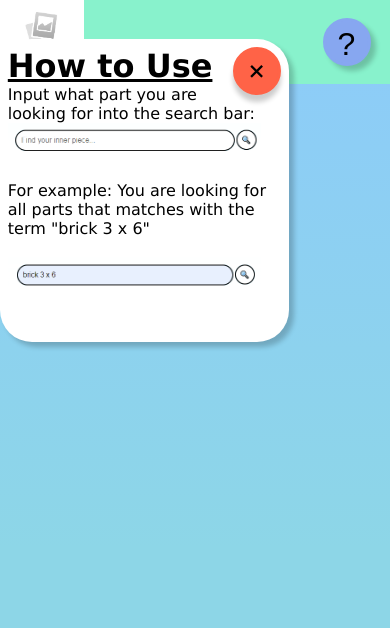
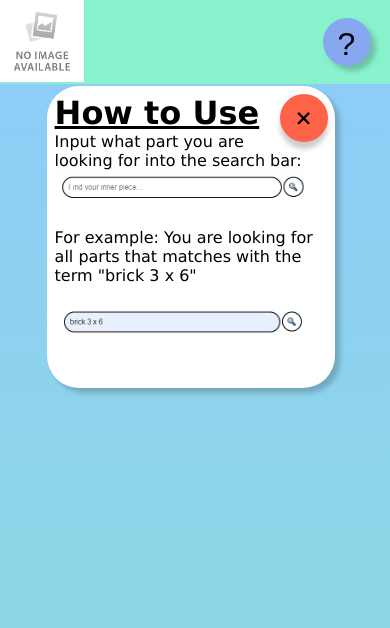
Before and after one commit to SamuelHellqvist/tnmk30_lego, a PHP site: page / in a window 390 px wide, after a click that opens the changed part. Shown: the top 628 px of the page. Run offline with PHP 8.4, Linux system fonts and the light colour scheme.

Commit message:
added to the to do list

```diff
--- a/style.css
+++ b/style.css
@@ -215,7 +215,7 @@ button{
 #search_bar{
     height: 3vh;
     width: 25vw;
-    border: solid black;
+    border: solid rgb(0, 0, 0);
     border-width: 2px;
     /* padding: 0.75rem; */
     border-bottom-right-radius: 0;
@@ -365,5 +365,8 @@ button:hover{
         width: 10vh;
         height: 10vh;
     }
+    .popuptext{
+    margin:12%;
+    }
 
 }
--- a/todo.txt
+++ b/todo.txt
@@ -6,7 +6,6 @@ Fixa bilder, Legobitar på sidorna på startsidan
 Fixa validation
 Font?
 Tillbaks till huvudida info
-Skala om cookies
 
 Resultatsida
 ------------
@@ -39,4 +38,5 @@ Filter för antal bitar i färg/antal totalt
 
 Fråga handledare
 ----------------
-Hur man ska centrera popupen i min
+om valideringen är korrekt
+ta bort mellanslag i sökning?
```
